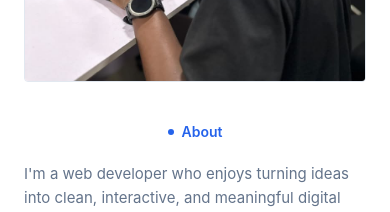
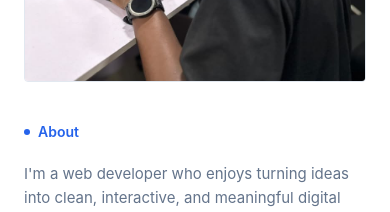
Before and after one commit to Advantage6dev/Professional-Portfolio, a React (Vite) app in the folder Portfolio/: page / in a window 390 px wide. Shown: the part 1220-1432 px from the top of the page. Built offline with nearby package versions, Linux system fonts and the light colour scheme.

Commit message:
redirected the about title to justify start

```diff
--- a/Portfolio/src/Comp/about.jsx
+++ b/Portfolio/src/Comp/about.jsx
@@ -130,7 +130,7 @@
         <div className='grid grid-cols-1 md:grid-cols-2 gap-10 md:gap-16 items-start'>
           {/* Text side */}
           <RevealOnScroll delay={0.2} className='order-2 md:order-1 '>
-            <div className='flex items-center justify-center md:justify-start gap-2 mb-3.5'>
+            <div className='flex items-center justify-start gap-2 mb-3.5'>
               <span className='w-1.5 h-1.5 rounded-full bg-[var(--blue-PRY)]'></span>
               <span className='text-sm font-semibold text-[var(--blue-PRY)]'>
                 About
```
